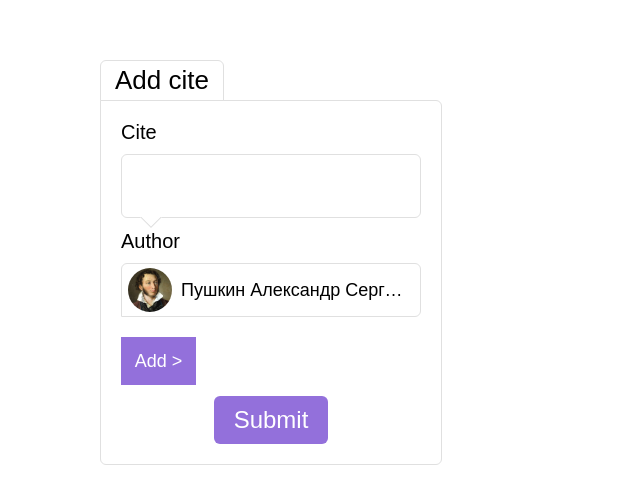
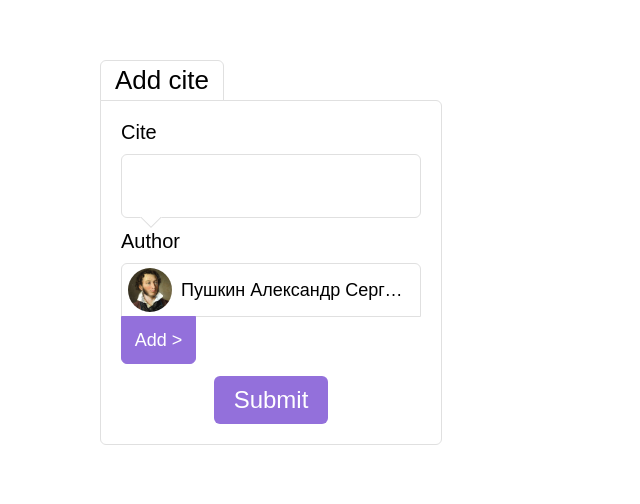
Before and after one commit to lexantus/cites, a React app: page / in a window 1280 px wide. Shown: the top 504 px of the page, without its empty margins (0-640 px from the left). Built offline with nearby package versions, Linux system fonts and the light colour scheme.

Commit message:
+ author select component

```diff
--- a/src/components/AddCite/AddAuthor.css
+++ b/src/components/AddCite/AddAuthor.css
@@ -2,7 +2,8 @@
   display: block;
   outline: none;
   overflow: hidden;
-  margin-top: 20px;
+  position: relative;
+  top: -1px;
 }
 
 .wrapper > * {
@@ -29,6 +30,10 @@
   opacity: 0;
 }
 
+.wrapper .btn {
+  border-bottom-left-radius: 6px;
+}
+
 .wrapper_show .img {
   width: 15%;
   border: 1px solid #e0e0e0;
@@ -36,6 +41,7 @@
   transition: 0.5s;
   opacity: 1;
   padding: 3px;
+  border-bottom-left-radius: 6px;
 }
 
 .wrapper_show .input {
@@ -53,8 +59,8 @@
 }
 
 .wrapper_show .btn {
-  border-bottom-right-radius: 6px;
   transition: 0.5s;
+  border-bottom-left-radius: 0;
 }
 
 .img {
@@ -82,6 +88,7 @@
   background-color: mediumpurple;
   width: 25%;
   transition: 0.5s;
+  border-bottom-right-radius: 6px;
 }
 
 .btn:hover {
--- a/src/components/AddCite/AddAuthor.js
+++ b/src/components/AddCite/AddAuthor.js
@@ -11,7 +11,6 @@ export default class AddCite extends Component {
     this.clickHandler = this.clickHandler.bind(this);
   }
   clickHandler() {
-    console.log('Click handler');
     this.setState({
       isClicked: !this.state.isClicked
     });
--- /dev/null
+++ b/src/components/AddCite/AuthorSelect.css
@@ -0,0 +1,101 @@
+.trigger_options {
+  display: block;
+  border: 1px solid #e0e0e0;
+  border-radius: 6px;
+  border-bottom-left-radius: 0;
+  border-bottom-right-radius: 0;
+  outline: none;
+}
+
+.trigger_options:hover {
+  border-color: #b5b5b5;
+}
+
+.trigger_options.trigger_open {
+  border: 1px solid #e0e0e0;
+  border-radius: 6px;
+}
+
+.trigger_options .option {
+  border: none;
+}
+
+.trigger_options .option:hover {
+  border: none;
+  border-radius: 6px;
+  background: white;
+}
+
+.option.trigger_open {
+  background: #f1f2f6;
+}
+
+.option.trigger_open:hover {
+  background: #f1f2f6;
+}
+
+.options {
+  margin-top: 8px;
+  background: #ffffff;
+  border: 1px solid #e0e0e0;
+  max-height: 160px;
+  transition: 0.25s;
+  opacity: 1;
+  overflow-y: scroll;
+  border-top-left-radius: 6px;
+  border-top-right-radius: 6px;
+}
+
+.options_hide {
+  max-height: 0;
+  margin-top: 0;
+  border: none;
+  transition: 0.25s;
+  opacity: 0;
+}
+
+.option {
+  border-bottom: 1px solid #e0e0e0;
+  display: inline-block;
+  width: 100%;
+  vertical-align: middle;
+  cursor: pointer;
+}
+
+.options .option:first-child {
+  border-top-left-radius: 6px;
+  border-top-right-radius: 6px;
+}
+
+.options .option:last-child {
+  border-bottom: 1px solid rgba(255, 0, 0, 0);
+  border-bottom-left-radius: 6px;
+  border-bottom-right-radius: 6px;
+}
+
+.option img {
+  margin-right: 9px;
+  margin-top: 4px;
+  margin-bottom: 0px;
+  margin-left: 6px;
+  border-radius: 50%;
+}
+
+.option .option__txt {
+  display: inline-block;
+  vertical-align: 11px;
+  font-size: 18px;
+  font-family: 'Exo 2', sans-serif;
+  text-overflow: ellipsis;
+  white-space: nowrap;
+  overflow: hidden;
+  width: calc(100% - 70px);
+}
+
+.option:hover {
+  background: #f1f2f6;
+}
+
+.shadow {
+  box-shadow: 0 3px 7px 0 rgba(63, 85, 102, 0.11);
+}
--- /dev/null
+++ b/src/components/AddCite/AuthorSelect.js
@@ -0,0 +1,58 @@
+import React, { Component } from 'react';
+import classNames from 'classnames';
+import AddAuthor from './AddAuthor';
+import styles from './AuthorSelect.css';
+
+export default class AuthorSelect extends Component {
+  constructor(props) {
+    super(props);
+    this.state = {
+      isClicked: false
+    };
+    this.clickHandler = this.clickHandler.bind(this);
+  }
+  clickHandler() {
+    this.setState({
+      isClicked: !this.state.isClicked
+    });
+  }
+  render() {
+    const selectDropdownClass = classNames({
+      [styles.options]: true,
+      [styles.options_hide]: !this.state.isClicked
+    });
+    return (
+      <div>
+        <div
+          className={styles.trigger_options}
+          tabIndex="2"
+          onClick={this.clickHandler}
+        >
+          <div className={styles.option}>
+            <img src="pushkin.jpg" width="44" height="44" alt="" />
+            <span className={styles.option__txt}>Пушкин Александр Сергеич</span>
+          </div>
+        </div>
+        <div className={selectDropdownClass}>
+          <div className={styles.option}>
+            <img src="pushkin.jpg" width="44" height="44" alt="" />
+            <span className={styles.option__txt}>Пушкин Александр Сергеич</span>
+          </div>
+          <div className={styles.option}>
+            <img src="pushkin.jpg" width="44" height="44" alt="" />
+            <span className={styles.option__txt}>Пушкин Александр Сергеич</span>
+          </div>
+          <div className={styles.option}>
+            <img src="pushkin.jpg" width="44" height="44" alt="" />
+            <span className={styles.option__txt}>Пушкин Александр Сергеич</span>
+          </div>
+          <div className={styles.option}>
+            <img src="pushkin.jpg" width="44" height="44" alt="" />
+            <span className={styles.option__txt}>Пушкин Александр Сергеич</span>
+          </div>
+        </div>
+        <AddAuthor />
+      </div>
+    );
+  }
+}
--- a/src/components/AddCite/index.css
+++ b/src/components/AddCite/index.css
@@ -85,103 +85,6 @@
   border-color: #b5b5b5;
 }
 
-.trigger_options {
-  display: block;
-  border: 1px solid #e0e0e0;
-  border-radius: 6px;
-  border-bottom-left-radius: 0;
-  outline: none;
-}
-
-.trigger_options:hover {
-  border-color: #b5b5b5;
-}
-
-.trigger_options.trigger_open {
-  border: 1px solid #e0e0e0;
-  border-radius: 6px;
-}
-
-.trigger_options .option {
-  border: none;
-}
-
-.trigger_options .option:hover {
-  border: none;
-  border-radius: 6px;
-  background: white;
-}
-
-.option.trigger_open {
-  background: #f1f2f6;
-}
-
-.option.trigger_open:hover {
-  background: #f1f2f6;
-}
-
-.options {
-  margin-top: 8px;
-  background: #ffffff;
-  border: 1px solid #e0e0e0;
-  box-shadow: 0 3px 7px 0 rgba(63, 85, 102, 0.11);
-  border-radius: 6px;
-  max-height: 160px;
-  transition: 0.25s;
-  opacity: 1;
-  overflow-y: scroll;
-}
-
-.options_hide {
-  max-height: 0;
-  margin-top: 0;
-  border: none;
-  transition: 0.25s;
-  opacity: 0;
-}
-
-.option {
-  border-bottom: 1px solid #e0e0e0;
-  display: inline-block;
-  width: 100%;
-  vertical-align: middle;
-  cursor: pointer;
-}
-
-.options .option:first-child {
-  border-top-left-radius: 6px;
-  border-top-right-radius: 6px;
-}
-
-.options .option:last-child {
-  border-bottom: 1px solid rgba(255, 0, 0, 0);
-  border-bottom-left-radius: 6px;
-  border-bottom-right-radius: 6px;
-}
-
-.option img {
-  margin-right: 9px;
-  margin-top: 4px;
-  margin-bottom: 0px;
-  margin-left: 6px;
-  border-radius: 50%;
-}
-
-.option .option__txt {
-  display: inline-block;
-  vertical-align: 11px;
-  font-size: 18px;
-  font-family: 'Exo 2', sans-serif;
-  text-overflow: ellipsis;
-  white-space: nowrap;
-  overflow: hidden;
-  width: calc(100% - 70px);
-}
-
-.option:hover {
-  background: #f1f2f6;
-}
-
 .submit {
   display: block;
   font-family: 'Exo 2', sans-serif;
--- a/src/components/AddCite/index.js
+++ b/src/components/AddCite/index.js
@@ -1,5 +1,5 @@
 import React, { Component } from 'react';
-import AddAuthor from './AddAuthor';
+import AuthorSelect from './AuthorSelect';
 import styles from './index.css';
 
 export default class AddCite extends Component {
@@ -18,17 +18,7 @@ export default class AddCite extends Component {
           <label className={styles.label} htmlFor="author">
             Author
           </label>
-          <div>
-            <div className={styles.trigger_options} tabIndex="2">
-              <div className={styles.option}>
-                <img src="pushkin.jpg" width="44" height="44" alt="" />
-                <span className={styles.option__txt}>
-                  Пушкин Александр Сергеич
-                </span>
-              </div>
-            </div>
-            <AddAuthor />
-          </div>
+          <AuthorSelect />
           <button className={styles.submit} type="submit">
             Submit
           </button>
```
